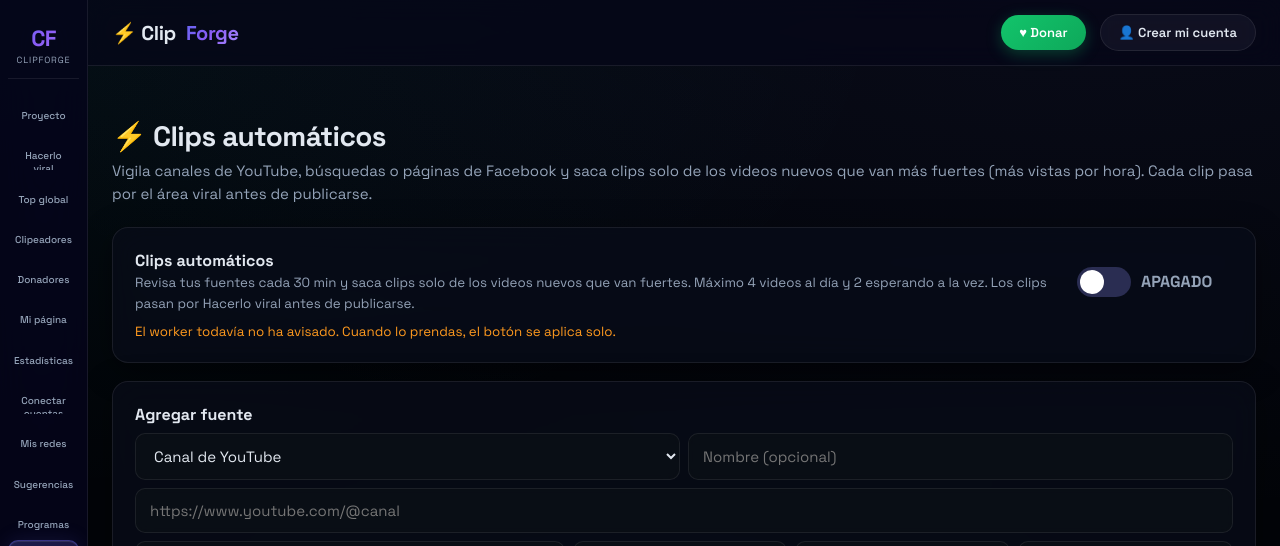
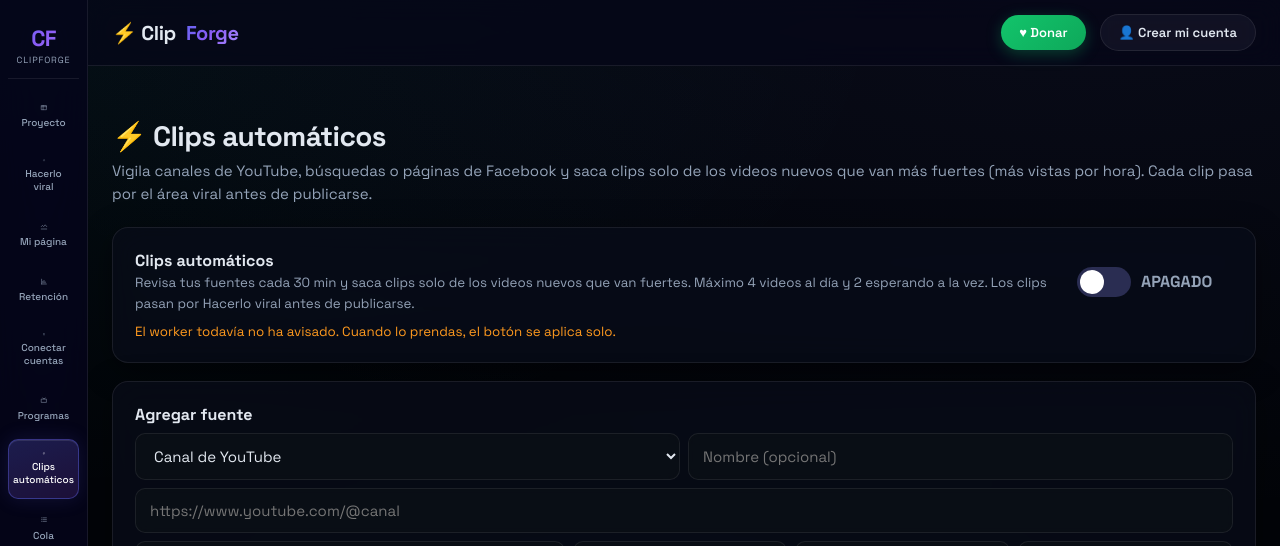
Before and after one commit to adonisventuramartinez-ai/Viral-Clips, a Next.js app: page /auto in a window 1280 px wide. Shown: the top 546 px of the page. Built offline with nearby package versions, Linux system fonts and the light colour scheme; no server answers.

Commit message:
Quitar Top global, Clipeadores, Donadores, Mis redes, Sugerencias. Agregar Retencion. Mejorar hook_score

```diff
--- a/components/Sidebar.tsx
+++ b/components/Sidebar.tsx
@@ -10,14 +10,9 @@ const I = (d: string) => (
 const items: [string, string, React.ReactNode][] = [
   ["/crear", "Proyecto", I("M4 5h16v14H4zM4 9h16M9 5v14")],
   ["/viral", "Hacerlo viral", I("M12 3c1 3 5 5 5 10a5 5 0 0 1-10 0c0-2 1-3 2-4 0 2 1 3 2 3 0-3-1-5 1-9z")],
-  ["/top", "Top global", I("M8 21h8M12 17v4M7 4h10v5a5 5 0 0 1-10 0zM17 5h3v2a3 3 0 0 1-3 3M7 5H4v2a3 3 0 0 0 3 3")],
-  ["/clipeadores", "Clipeadores", I("M12 3l2.6 5.3 5.9.9-4.3 4.1 1 5.8L12 16.3 6.8 19.1l1-5.8L3.5 9.2l5.9-.9z")],
-  ["/donadores", "Donadores", I("M12 20s-7-4.4-7-10a4 4 0 0 1 7-2.5A4 4 0 0 1 19 10c0 5.6-7 10-7 10z")],
   ["/mi-pagina", "Mi página", I("M3 12l4-4 4 4 5-6 5 6M3 20h18")],
-  ["/estadisticas", "Estadísticas", I("M4 20V4M4 20h16M8 16v-5M12 16V8M16 16v-3")],
+  ["/estadisticas", "Retención", I("M4 20V4M4 20h16M8 16v-5M12 16V8M16 16v-3")],
   ["/conectar", "Conectar cuentas", I("M9 7V3M15 7V3M7 7h10v4a5 5 0 0 1-10 0zM12 16v5")],
-  ["/redes", "Mis redes", I("M18 8a3 3 0 1 0 0-6 3 3 0 0 0 0 6zM6 15a3 3 0 1 0 0-6 3 3 0 0 0 0 6zM18 22a3 3 0 1 0 0-6 3 3 0 0 0 0 6zM8.6 13.5l6.8 4M15.4 6.5l-6.8 4")],
-  ["/sugerencias", "Sugerencias", I("M9 18h6M10 21h4M12 3a6 6 0 0 0-4 10.5c.7.7 1 1.5 1 2.5h6c0-1 .3-1.8 1-2.5A6 6 0 0 0 12 3z")],
   ["/programas", "Programas", I("M4 7h16v11H4zM8 3l4 4 4-4")],
   ["/auto", "Clips automáticos", I("M13 2L4 14h7l-1 8 9-12h-7z")],
   ["/cola", "Cola", I("M8 6h12M8 12h12M8 18h12M3.5 6h.01M3.5 12h.01M3.5 18h.01")],
```
Also changed, not shown: 1 other file (tests, documents, lock files or other folders).
